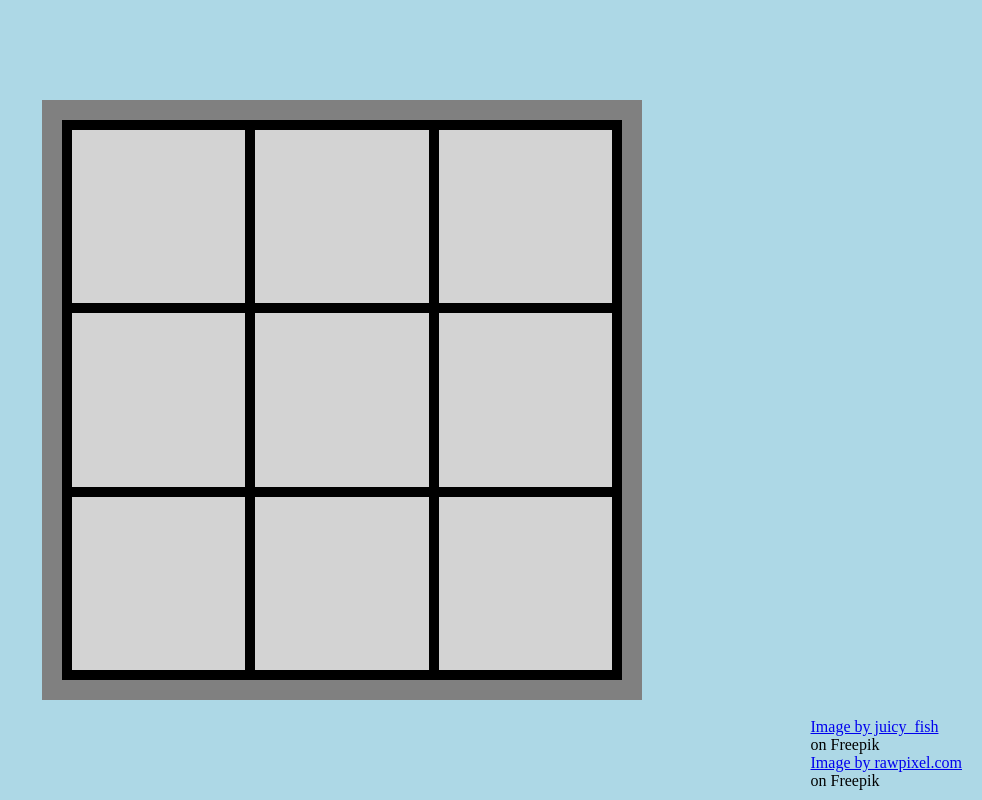
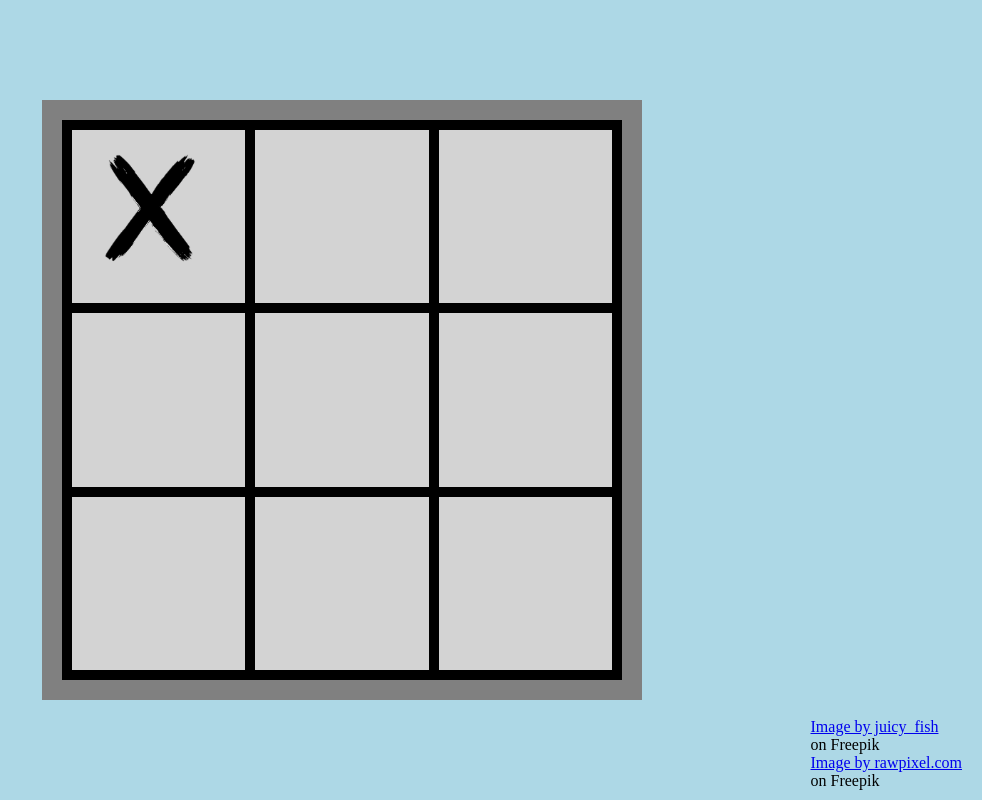
Before and after one commit to jayshah2005/tic-tac-toe-top, a plain HTML site: page index.html in a window 1280 px wide. Both pictures are taken after a click on the element 456 px from the left and 216 px from the top of the page. Shown: the whole page, without its empty margins (298-1280 px from the left). Drawn offline with Linux system fonts and the light colour scheme.

Commit message:
Fixed checkdiag function in gameBoard and create visual representation of peices on game board

```diff
--- a/script.js
+++ b/script.js
@@ -42,12 +42,25 @@ const gameBoard = (function () {
     }
 
     const play = (event) => {
+
         board[event.currentTarget.dataset.row][event.currentTarget.dataset.col] = activePlayerSymbol
+
+        const img = document.createElement('img')
+        if(activePlayerSymbol == '*') img.src = './assests/cross.png'
+        else img.src = './assests/circle.png'
+
+        img.className = 'peice'
+
+        event.currentTarget.appendChild(img)
+
+        gameBoard.toString()
+
+        p1wins = gameBoard.checkWinner(player1.symbol)
+        p2wins = gameBoard.checkWinner(player2.symbol)
+        if(p1wins) console.log('p1wins')
+        else if(p2wins) console.log('p2wins')
+
         flow.changeActivePlayer()
-        gameBoard.toString()
-        if(gameBoard.checkWinner(player1.symbol)) console.log('p1wins')
-        else if(gameBoard.checkWinner(player2.symbol)) console.log('p2wins')
-
     }
 
     const setUpBoard = () => {
@@ -62,6 +75,7 @@ const gameBoard = (function () {
 
     }
 
+    // We create grid elements and define onClick here
     const setPeices = (gameBoardElem) => {
         for(i = 0; i < board.length; i++){
             for(j = 0; j < board[i].length; j++){
@@ -112,7 +126,7 @@ const gameBoard = (function () {
         diag2 = true
         for(i = 0; i < board.length; i++){
             if(board[i][i] != symbol) diag1 = false
-            if(board[board.length - i - 1][board[i].length - i - 1] != symbol) diag2 = false
+            if(board[i][board[i].length - i - 1] != symbol) diag2 = false
         }
 
         if(diag1 | diag2) return true
--- a/styles.css
+++ b/styles.css
@@ -48,3 +48,9 @@ body{
 .boardItem{
     background-color: lightgrey;
 }
+
+.peice{
+    height: 90%;
+    width: 90%;
+    object-fit: contain;
+}
```
